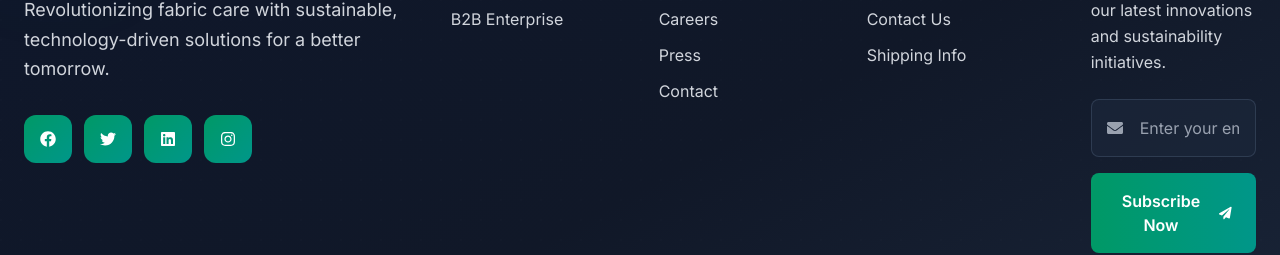
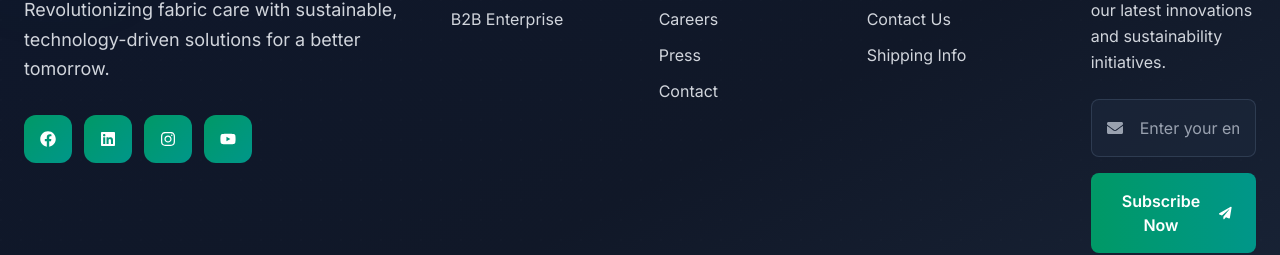
Before and after one commit to Maneshgpai/biaryavedic_website, a Next.js app in the folder web/: page / in a window 1280 px wide. Shown: the part 5611-5866 px from the top of the page. Built offline with nearby package versions, Linux system fonts and the light colour scheme; no server answers.

Commit message:
Edited Social media links in Footer

```diff
--- a/web/components/Footer.tsx
+++ b/web/components/Footer.tsx
@@ -5,6 +5,7 @@ import {
   FaTwitter,
   FaLinkedin,
   FaInstagram,
+  FaYoutube,
   FaEnvelope,
   FaPaperPlane,
   FaShieldAlt,
@@ -28,10 +29,10 @@ export default function Footer() {
             </div>
             <p className="text-gray-300 text-lg leading-relaxed mb-8 max-w-md">Revolutionizing fabric care with sustainable, technology-driven solutions for a better tomorrow.</p>
             <div className="flex space-x-3">
-              <a href="#" className="group w-12 h-12 bg-gradient-to-br from-emerald-600 to-teal-600 rounded-xl flex items-center justify-center hover:from-emerald-500 hover:to-teal-500 transition-all duration-300 hover:scale-110 hover:shadow-lg hover:shadow-emerald-500/25"><FaFacebook className="text-white group-hover:scale-110 transition-transform duration-300" /></a>
-              <a href="#" className="group w-12 h-12 bg-gradient-to-br from-emerald-600 to-teal-600 rounded-xl flex items-center justify-center hover:from-emerald-500 hover:to-teal-500 transition-all duration-300 hover:scale-110 hover:shadow-lg hover:shadow-emerald-500/25"><FaTwitter className="text-white group-hover:scale-110 transition-transform duration-300" /></a>
+              <a href="https://www.facebook.com/ARYAVEDICNATURALS" target="_blank" rel="noopener noreferrer" className="group w-12 h-12 bg-gradient-to-br from-emerald-600 to-teal-600 rounded-xl flex items-center justify-center hover:from-emerald-500 hover:to-teal-500 transition-all duration-300 hover:scale-110 hover:shadow-lg hover:shadow-emerald-500/25"><FaFacebook className="text-white group-hover:scale-110 transition-transform duration-300" /></a>
               <a href="https://www.linkedin.com/company/aryavedicnaturals/" target="_blank" rel="noopener noreferrer" className="group w-12 h-12 bg-gradient-to-br from-emerald-600 to-teal-600 rounded-xl flex items-center justify-center hover:from-emerald-500 hover:to-teal-500 transition-all duration-300 hover:scale-110 hover:shadow-lg hover:shadow-emerald-500/25"><FaLinkedin className="text-white group-hover:scale-110 transition-transform duration-300" /></a>
-              <a href="#" className="group w-12 h-12 bg-gradient-to-br from-emerald-600 to-teal-600 rounded-xl flex items-center justify-center hover:from-emerald-500 hover:to-teal-500 transition-all duration-300 hover:scale-110 hover:shadow-lg hover:shadow-emerald-500/25"><FaInstagram className="text-white group-hover:scale-110 transition-transform duration-300" /></a>
+              <a href="https://www.instagram.com/aryavedicnaturals" target="_blank" rel="noopener noreferrer" className="group w-12 h-12 bg-gradient-to-br from-emerald-600 to-teal-600 rounded-xl flex items-center justify-center hover:from-emerald-500 hover:to-teal-500 transition-all duration-300 hover:scale-110 hover:shadow-lg hover:shadow-emerald-500/25"><FaInstagram className="text-white group-hover:scale-110 transition-transform duration-300" /></a>
+              <a href="https://www.youtube.com/@AryavedicNaturals" target="_blank" rel="noopener noreferrer" className="group w-12 h-12 bg-gradient-to-br from-emerald-600 to-teal-600 rounded-xl flex items-center justify-center hover:from-emerald-500 hover:to-teal-500 transition-all duration-300 hover:scale-110 hover:shadow-lg hover:shadow-emerald-500/25"><FaYoutube className="text-white group-hover:scale-110 transition-transform duration-300" /></a>
             </div>
           </div>
 
```
